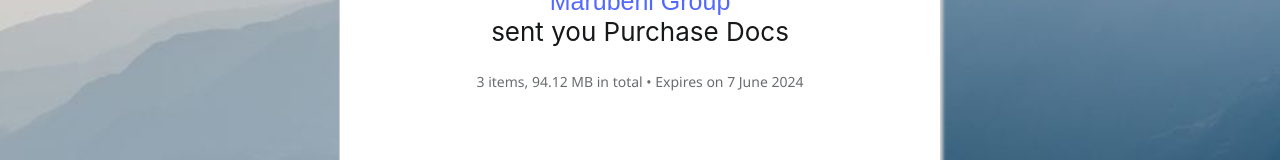
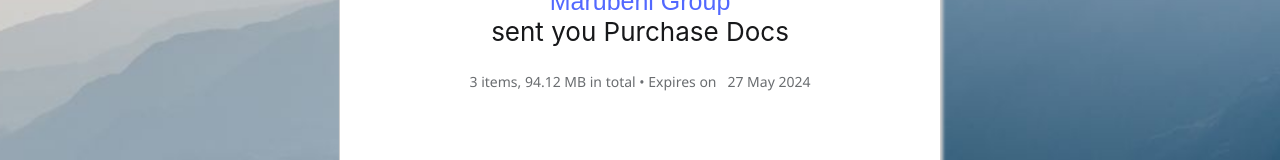
Before and after one commit to wetencode/wnc-file, a React (Vite) app: page / in a window 1280 px wide. Shown: the part 181-341 px from the top of the page. Built offline with nearby package versions, Linux system fonts and the light colour scheme.

Commit message:
Update landbox.jsx date

```diff
--- a/src/landbox/landbox.jsx
+++ b/src/landbox/landbox.jsx
@@ -46,13 +46,13 @@
                     <p className="sendpurch">sent you Purchase Docs</p>
 
                     <p className="totl">
-                        3 items, 94.12 MB in total • Expires on 7 June
-                        {/* &#160; */}
+                        3 items, 94.12 MB in total • Expires on
+                        &#160;
 
 
 
-                        {/* <span> { date + 7 } </span>  */}
-                        {/* <span> { nameOfMonth } </span>  */}
+                        <span> { date + 7 } </span>
+                        <span> { nameOfMonth } </span>
                         <span> { yearr } </span>
                     </p>
 
```
